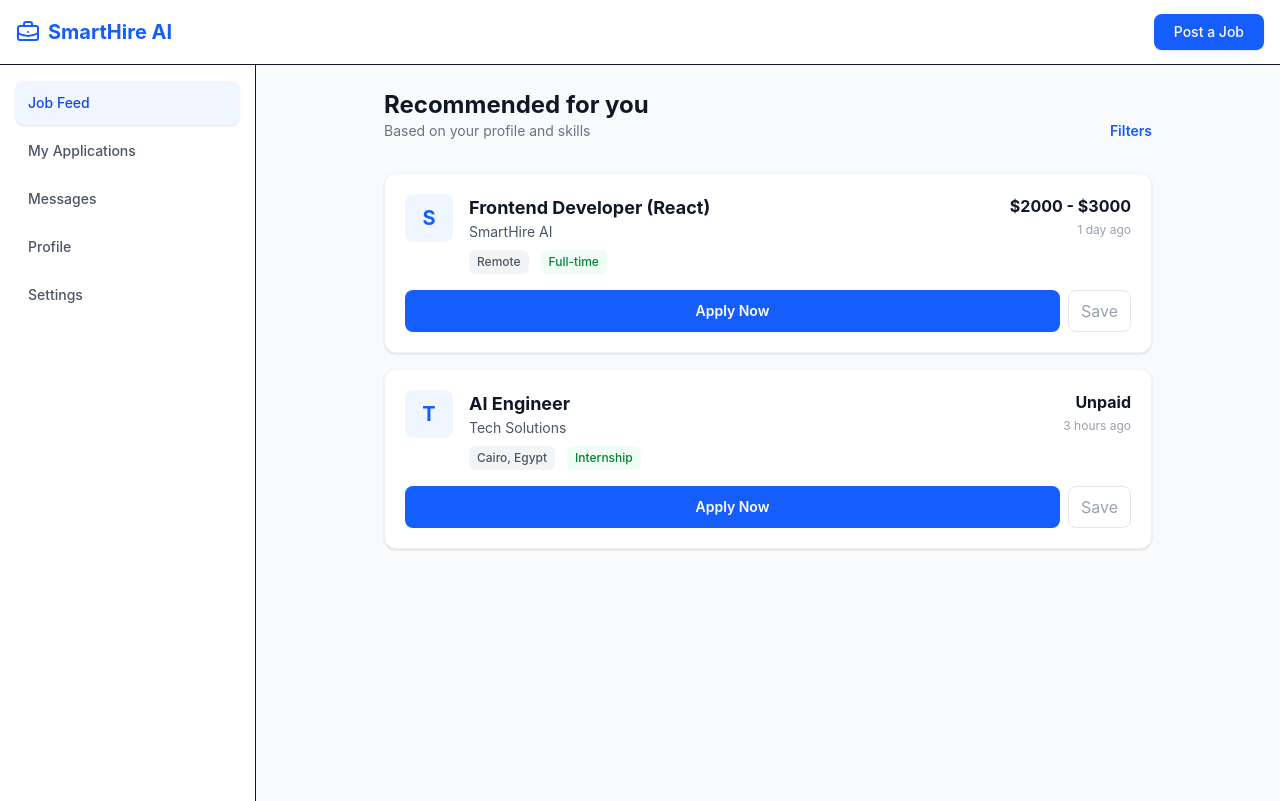
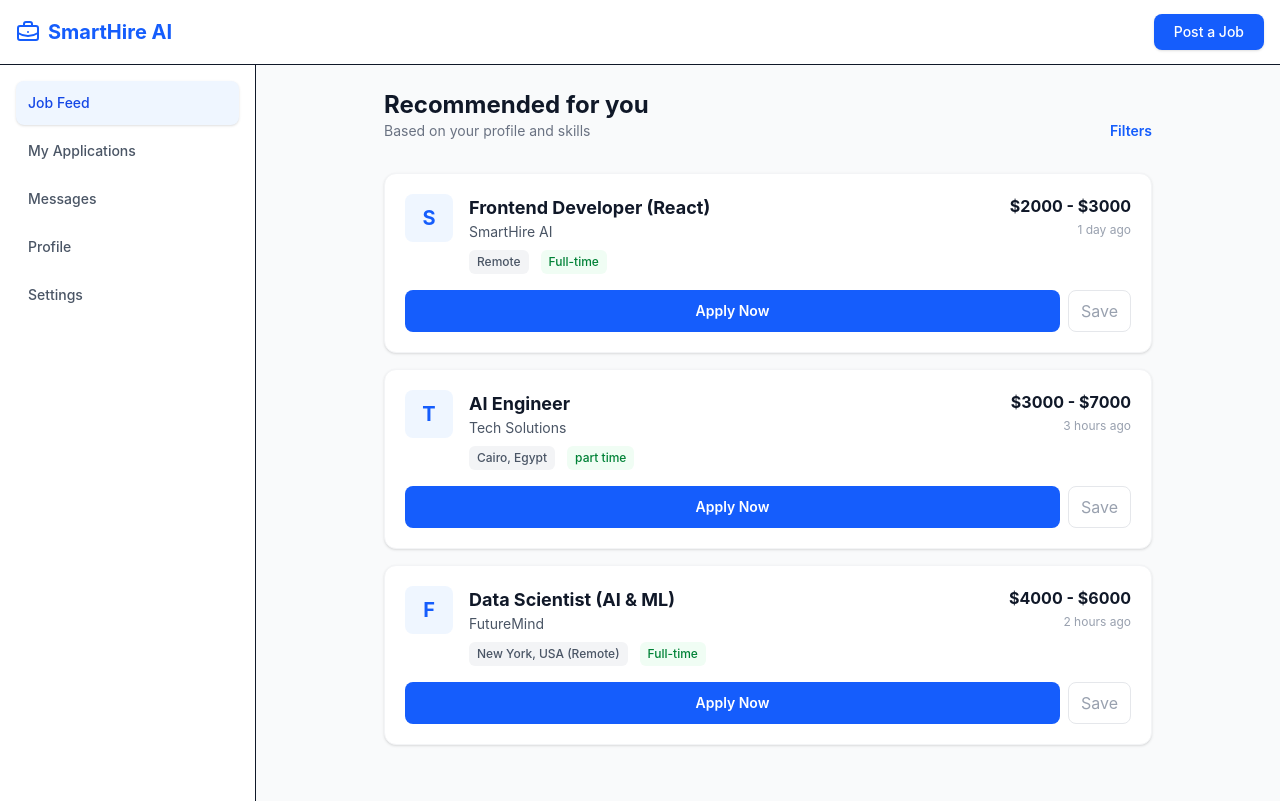
Before and after one commit to kanozelsayed/HR-System, a Next.js app: page / in a window 1280 px wide. Built offline with nearby package versions, Linux system fonts and the light colour scheme.

Commit message:
Adding  optional description

```diff
--- a/constants/jobs.ts
+++ b/constants/jobs.ts
@@ -15,8 +15,18 @@ export const MOCK_JOBS: Job[] = [
     title: "AI Engineer",
     company: "Tech Solutions",
     location: "Cairo, Egypt",
-    type: "Internship",
-    salary: "Unpaid",
+    type: "part time",
+    salary: "$3000 - $7000",
     postedAt: "3 hours ago"
-  }
+  },
+   {
+   id: "3",
+  title: "Data Scientist (AI & ML)",
+  company: "FutureMind",
+  salary: "$4000 - $6000",
+  location: "New York, USA (Remote)",
+  type: "Full-time",
+  postedAt: "2 hours ago",
+  description: "Looking for an expert to build and deploy machine learning models for CV screening automation."
+},
 ];
--- a/types/job.ts
+++ b/types/job.ts
@@ -6,4 +6,5 @@ export interface Job {
   type: string;
   salary: string;
   postedAt: string;
+  description?: string; // Adding '?' makes it optional not (required)
 }
```
